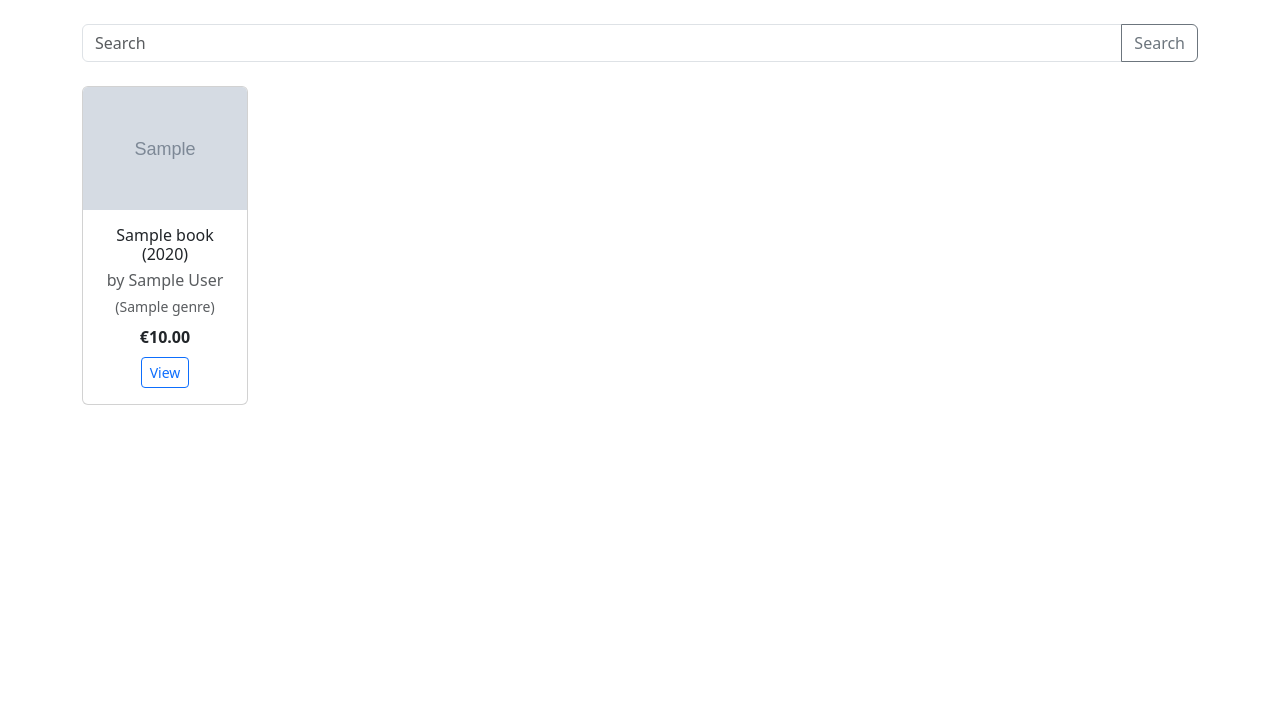
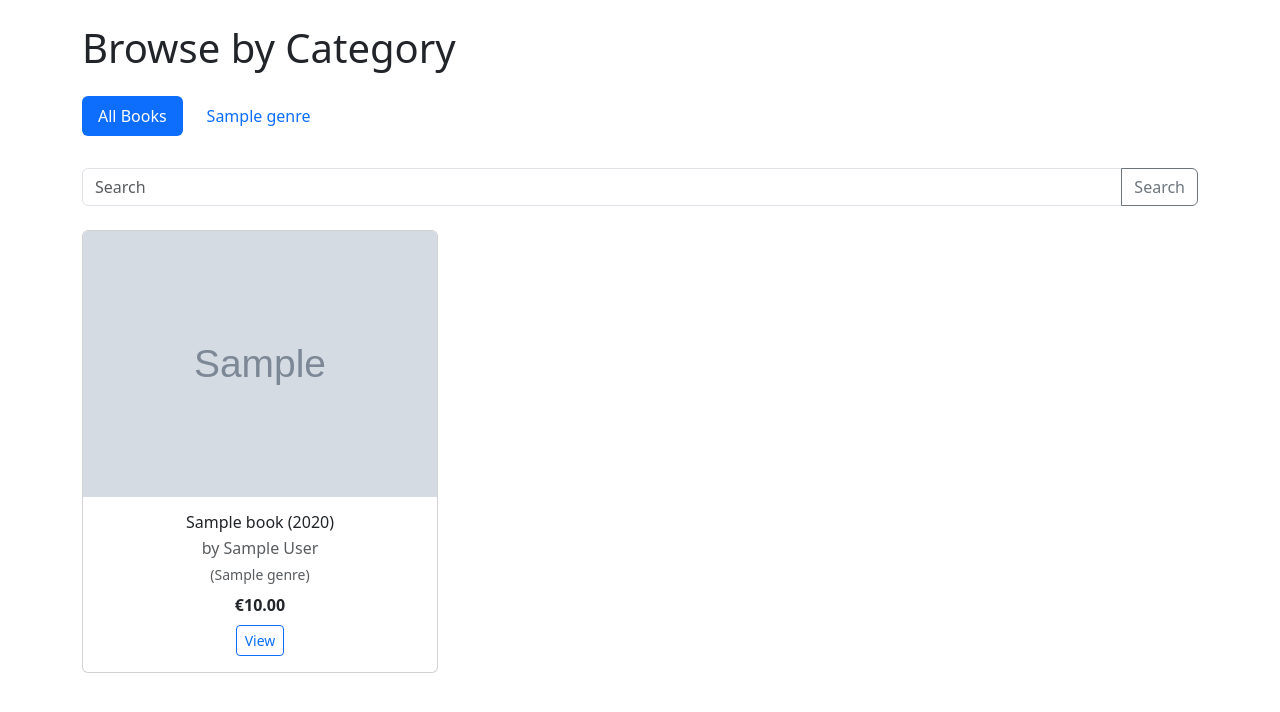
Before and after one commit to alexmerezas/CS364-project, a PHP site: page /books.php in a window 1280 px wide. Shown: the part 56-768 px from the top of the page. Run offline with PHP 8.4, Linux system fonts and the light colour scheme; tables that the repository leaves empty or names only in its code hold one stand-in row (values such as "Sample post"); grey boxes marked "Sample" are stand-in pictures.

Commit message:
Additional book categorization and search functionalities

```diff
--- a/public/books.php
+++ b/public/books.php
@@ -1,47 +1,90 @@
 <?php
 require_once '../config/db.php';
-$q   = $_GET['q']   ?? '';
-$cat = $_GET['cat'] ?? '';
 
-if ($q) {
+//----------------------------------------------
+// INPUT
+//----------------------------------------------
+$q   = trim($_GET['q']   ?? ''); // full‑text search term
+$cat =      $_GET['cat'] ?? '';  // genre id (string; empty means "all")
+
+//----------------------------------------------
+// SUPPORTING DATA (all genres)
+//----------------------------------------------
+$genres = $pdo->query('SELECT id, name FROM genres ORDER BY name')
+              ->fetchAll(PDO::FETCH_ASSOC);
+
+//----------------------------------------------
+// MAIN DATA SET
+//----------------------------------------------
+if ($q !== '') {
+    // Re‑use positional placeholders to avoid HY093 (duplicate named params)
     $sql = "SELECT b.id, b.title, b.price, b.image, b.author, b.pub_year, g.name AS genre
             FROM books b
             JOIN genres g ON b.genre_id = g.id
-            WHERE b.title LIKE ?
+            WHERE b.title       LIKE ?
                OR b.description LIKE ?
-               OR b.author LIKE ?
-               OR b.publisher LIKE ?
-               OR b.isbn LIKE ?";
-    $stmt = $pdo->prepare($sql);
-    $like = "%$q%";
-    $stmt->execute([$like, $like, $like, $like, $like]);
+               OR b.author      LIKE ?
+               OR b.publisher   LIKE ?
+               OR b.isbn        LIKE ?";
+    $params = array_fill(0, 5, "%$q%");
+    $stmt   = $pdo->prepare($sql);
+    $stmt->execute($params);
 } else {
-    $sql = $cat
-        ? "SELECT b.id, b.title, b.price, b.image, b.author, b.pub_year, g.name AS genre
-           FROM books b
-           JOIN genres g ON b.genre_id = g.id
-           WHERE b.genre_id = ?"
-        : "SELECT b.id, b.title, b.price, b.image, b.author, b.pub_year, g.name AS genre
+    $sql = "SELECT b.id, b.title, b.price, b.image, b.author, b.pub_year, g.name AS genre
             FROM books b
             JOIN genres g ON b.genre_id = g.id";
+    $params = [];
+    if ($cat !== '') {
+        $sql   .= " WHERE b.genre_id = ?";
+        $params = [$cat];
+    }
     $stmt = $pdo->prepare($sql);
-    $stmt->execute($cat ? [$cat] : []);
+    $stmt->execute($params);
 }
-$rows = $stmt->fetchAll();
+$rows = $stmt->fetchAll(PDO::FETCH_ASSOC);
 
-$title='Books';
+//----------------------------------------------
+// PAGE META & HEADER
+//----------------------------------------------
+$title = $q ? 'Search – ' . htmlspecialchars($q) : 'Browse by Category';
 include '../includes/header.php';
 ?>
-<form class="mb-4" method="get">
+
+<h1 class="mb-4">Browse by Category</h1>
+
+<!-- Category (genre) pills + "All Books" option -->
+<ul class="nav nav-pills flex-wrap mb-4">
+  <li class="nav-item me-2 mb-2">
+    <a class="nav-link <?= $cat === '' ? 'active' : '' ?>" href="books.php">All Books</a>
+  </li>
+  <?php foreach ($genres as $g): ?>
+    <li class="nav-item me-2 mb-2">
+      <a class="nav-link <?= $cat == $g['id'] ? 'active' : '' ?>"
+         href="books.php?cat=<?= $g['id'] ?>">
+        <?= htmlspecialchars($g['name']) ?>
+      </a>
+    </li>
+  <?php endforeach; ?>
+</ul>
+
+<!-- Search bar (keeps cat hidden so you can search inside a category) -->
+<form class="mb-4" method="get" action="books.php">
   <div class="input-group">
-    <input class="form-control" name="q" value="<?= htmlspecialchars($q) ?>" placeholder="Search">
+    <input type="text" class="form-control" name="q"
+           value="<?= htmlspecialchars($q) ?>" placeholder="Search">
+    <?php if ($cat !== '' && $q === ''): ?>
+      <input type="hidden" name="cat" value="<?= htmlspecialchars($cat) ?>">
+    <?php endif; ?>
     <button class="btn btn-outline-secondary">Search</button>
   </div>
 </form>
 
+<?php if (!$rows): ?>
+  <p class="text-muted">No books found.</p>
+<?php else: ?>
   <div class="row">
-<?php foreach($rows as $p): ?>
-  <div class="col-6 col-md-4 col-lg-2 mb-4">
+    <?php foreach ($rows as $p): ?>
+      <div class="col-6 col-md-4 mb-4"><!-- 2 × 3 layout per spec -->
         <div class="card h-100">
           <img src="/images/<?= htmlspecialchars($p['image']) ?>" class="card-img-top" alt="">
           <div class="card-body text-center">
@@ -59,4 +102,6 @@ include '../includes/header.php';
       </div>
     <?php endforeach; ?>
   </div>
+<?php endif; ?>
+
 <?php include '../includes/footer.php'; ?>
```
Also changed, not shown: public/index.php (+4 -4 lines), README.md (added). Lines whose indentation alone changed are shown as unchanged.
